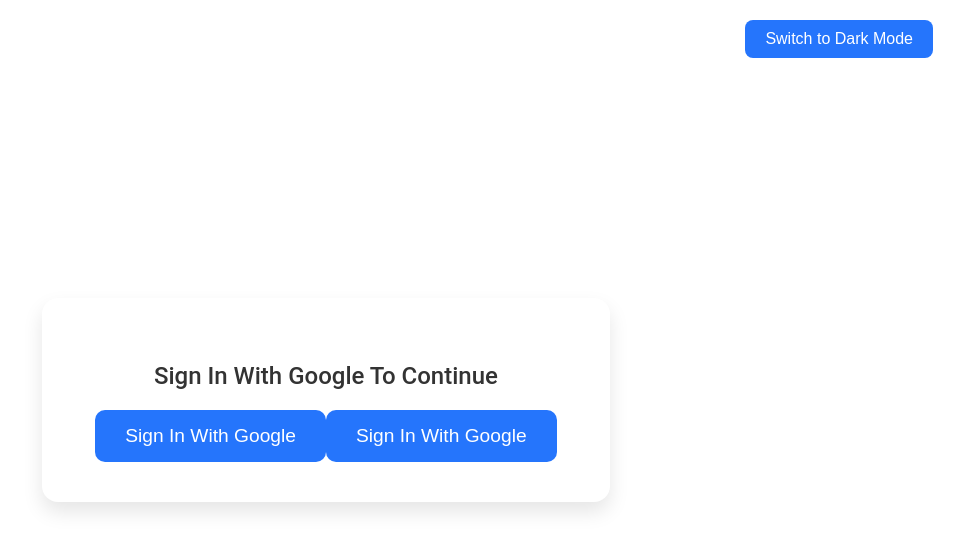
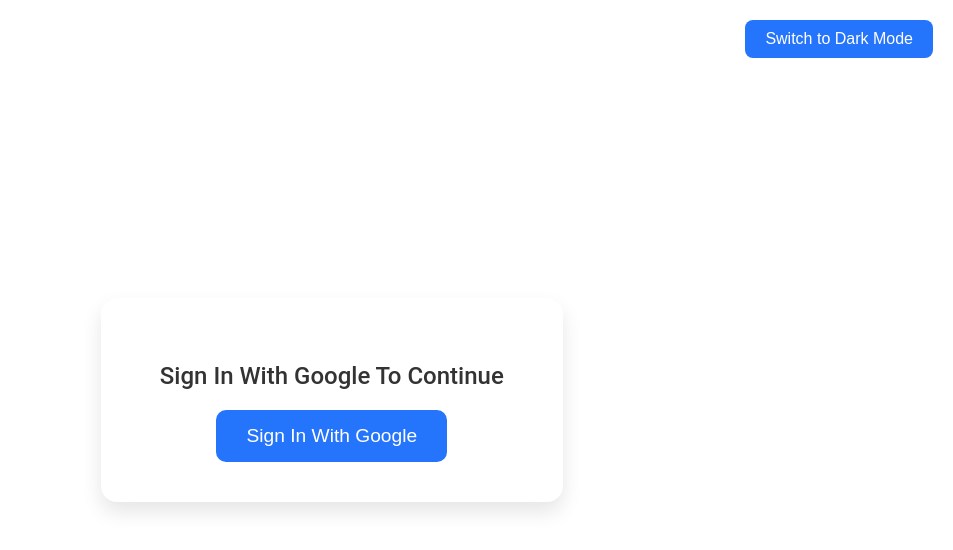
Before and after one commit to AadiSharma49/Group-Chat-App, a React (Vite) app: page / in a window 1280 px wide. Shown: the top 550 px of the page, without its empty margins (327-1280 px from the left). Built offline with nearby package versions, Linux system fonts and the light colour scheme.

Commit message:
Update Auth.jsx

```diff
--- a/src/Components/Auth.jsx
+++ b/src/Components/Auth.jsx
@@ -37,9 +37,6 @@
 
       <button onClick={signInWithGoogle}>Sign In With Google</button>
 
-      <button onClick={signInWithGoogle}>Sign In With Google
-      </button>
-
     </div>
   );
 };
```
